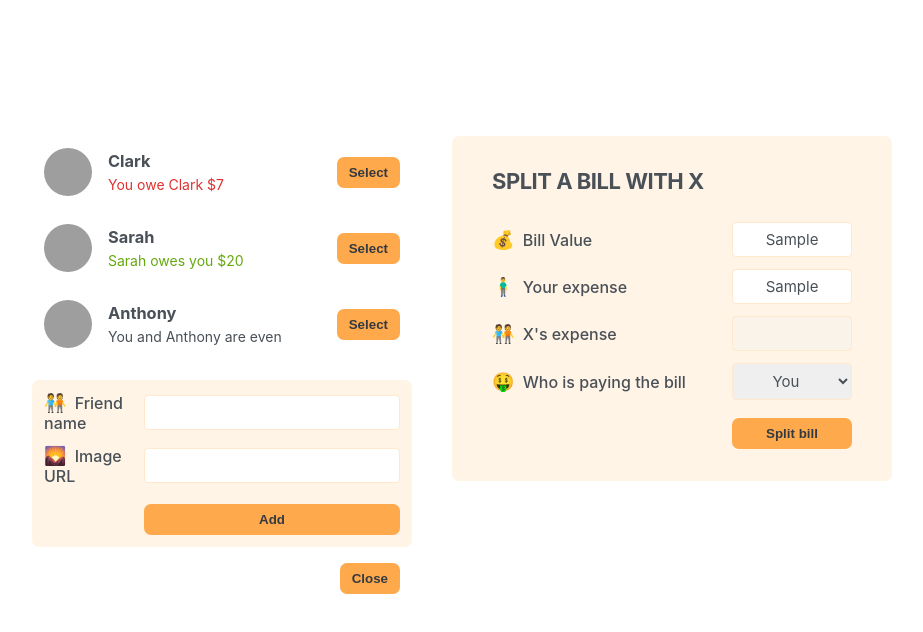
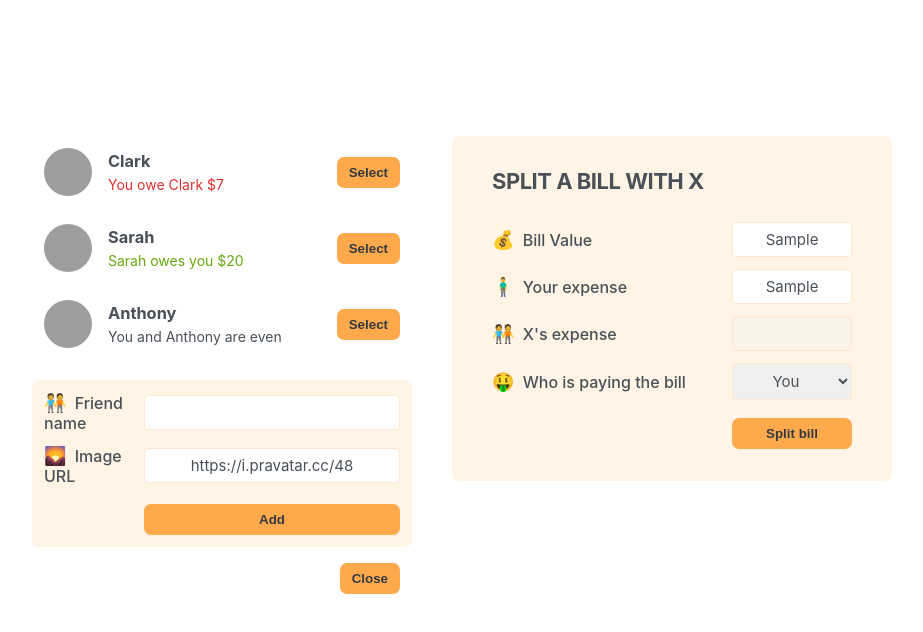
Before and after one commit to QuackPlayground/react-rookie, a React (Vite) app: page / in a window 1280 px wide. Both pictures are taken after typing "Sample", "Sample" into the empty fields and a click on the button "Add friend". Shown: the top 632 px of the page, without its empty margins (178-1101 px from the left). Built offline with nearby package versions, Linux system fonts and the light colour scheme; grey boxes are pictures that could not be loaded.

Commit message:
feat: adding a new friend

```diff
--- a/src/App.jsx
+++ b/src/App.jsx
@@ -34,17 +34,23 @@
 
 export default function App() {
 
+  const [friends, setFriends] = useState(initialFriends);
   const [showAddFriend, setShowAddFriend] = useState(false); //default hidden
 
   function handleShowAddFriend() {
     setShowAddFriend((show) => !show)
   }
 
+  function handleAddFriend(friend) {
+    setFriends(friends => [...friends, friend])
+    setShowAddFriend(false)
+  }
+
   return (
     <div className="app">
       <div className="sidebar">
-        <FriendsList />
-        {showAddFriend && (<FormAddFriend />)}
+        <FriendsList friends={friends}/>
+        {showAddFriend && (<FormAddFriend onAddFriend={handleAddFriend}/>)}
         <Button onClick={handleShowAddFriend}>
           {showAddFriend ? 'Close' : 'Add friend'}
         </Button>
@@ -55,9 +61,8 @@
   )
 }
 
-function FriendsList() {
+function FriendsList({ friends }) {
 
-  const friends = initialFriends;
 
   return (
     <ul>
@@ -84,14 +89,39 @@
   )
 }
 
-function FormAddFriend() {
+function FormAddFriend({ onAddFriend }) {
+
+  const [name, setName] = useState('')
+  const [image, setImage] = useState('https://i.pravatar.cc/48')
+
+  function handleSubmit(e) {
+    e.preventDefault();
+
+    if(!name || !image) return;
+
+    const id = crypto.randomUUID()
+
+    const newFriend = {
+      id,
+      name,
+      image: `${image}?=${id}`,
+      balance: 0
+    }
+
+    onAddFriend(newFriend);
+
+    setName('')
+    setImage('https://i.pravatar.cc/48')
+
+  }
+
   return (
-    <form className="form-add-friend">
+    <form className="form-add-friend" onSubmit={handleSubmit}>
       <label>🧑‍🤝‍🧑 Friend name</label>
-      <input type="text" />
+      <input type="text" value={name} onChange={e => setName(e.target.value)}/>
 
       <label>🌄 Image URL</label>
-      <input type="text" />
+      <input type="text" value={image} onChange={e => setImage(e.target.value)}/>
 
       <Button>Add</Button>
 
```
